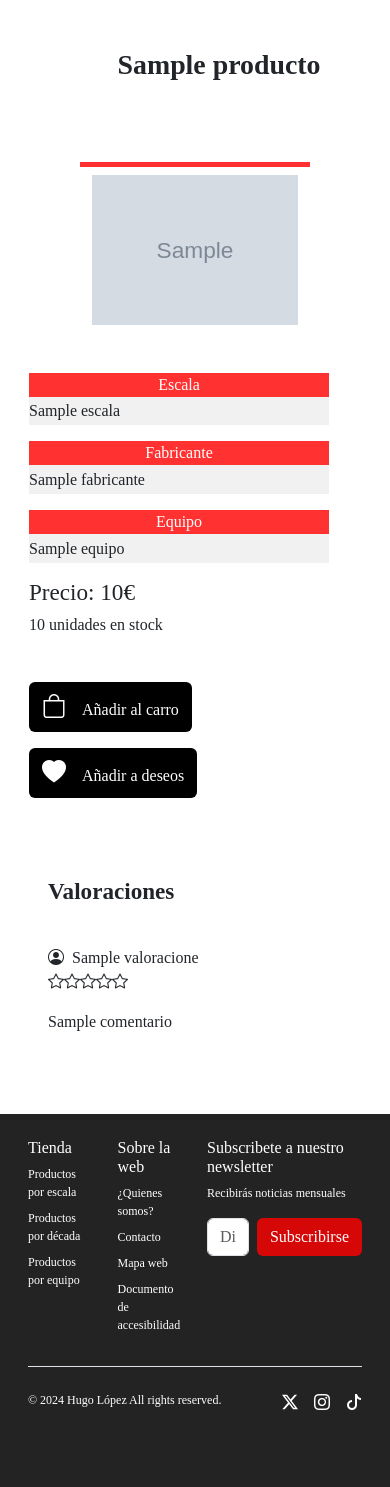
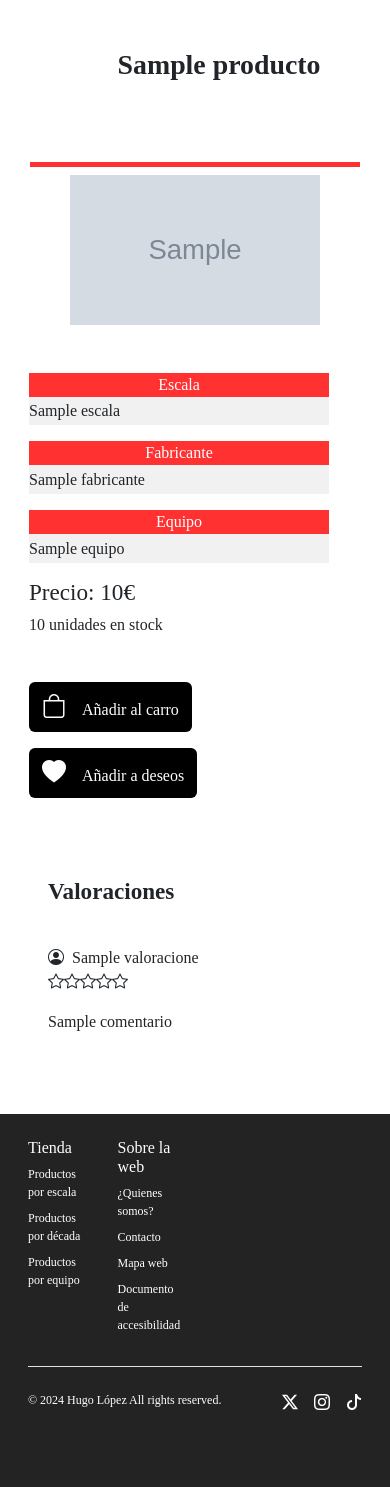
Before and after one commit to Hugo-Lopz/trabajo_final, a Symfony app: template F1Club/templates/producto/vistaProducto.html.twig in a window 390 px wide. Shown: the part 189-1676 px from the top of the page. Run offline with Twig, Linux system fonts and the light colour scheme; the template is opened without the code that fills it: most values are stand-ins (such as "Sample title", 1, 10 or a date in 2020); grey boxes marked "Sample" are stand-in pictures; style sheets or scripts are compiled from the project's sources; some libraries are stand-ins or nearby versions.

Commit message:
cambio rsponsive

```diff
--- a/F1Club/public/styles/style.css
+++ b/F1Club/public/styles/style.css
@@ -420,6 +420,17 @@ section {
     }
 }
 
+@media screen and (max-width:900px) {
+ .producto {
+    margin-left: 30px;
+    margin-right: 30px;
+ }
+
+ .suscripcion {
+    visibility: hidden;
+ }
+}
+
 @media screen and (max-width:1000px) {
     ul.timeline {
         width: 400px;
--- a/F1Club/templates/compartido/footer.html.twig
+++ b/F1Club/templates/compartido/footer.html.twig
@@ -32,7 +32,7 @@
                         </ul>
                     </div>
 
-                    <div class="col-6">
+                    <div class="col-6 suscripcion">
                         <form>
                             <h6>Subscribete a nuestro newsletter</h6>
                             <p>Recibirás noticias mensuales</p>
```
Also changed, not shown: F1Club/assets/js/app.js (line endings or trailing spaces), F1Club/templates/producto/vistaProducto.html.twig (line endings or trailing spaces), 1 other file.
